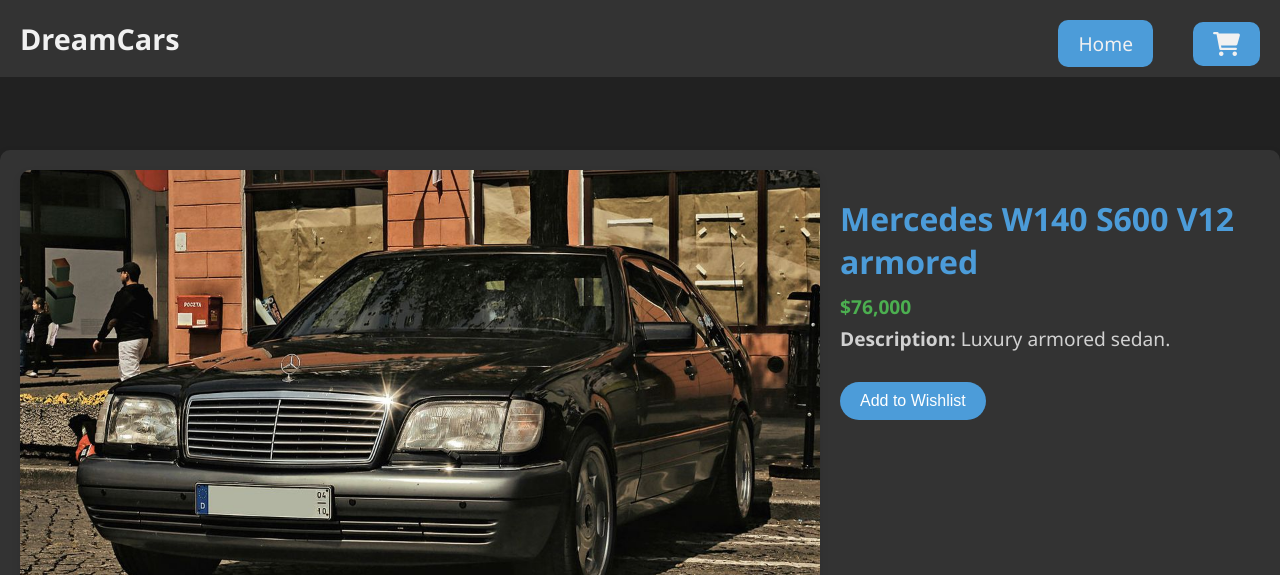
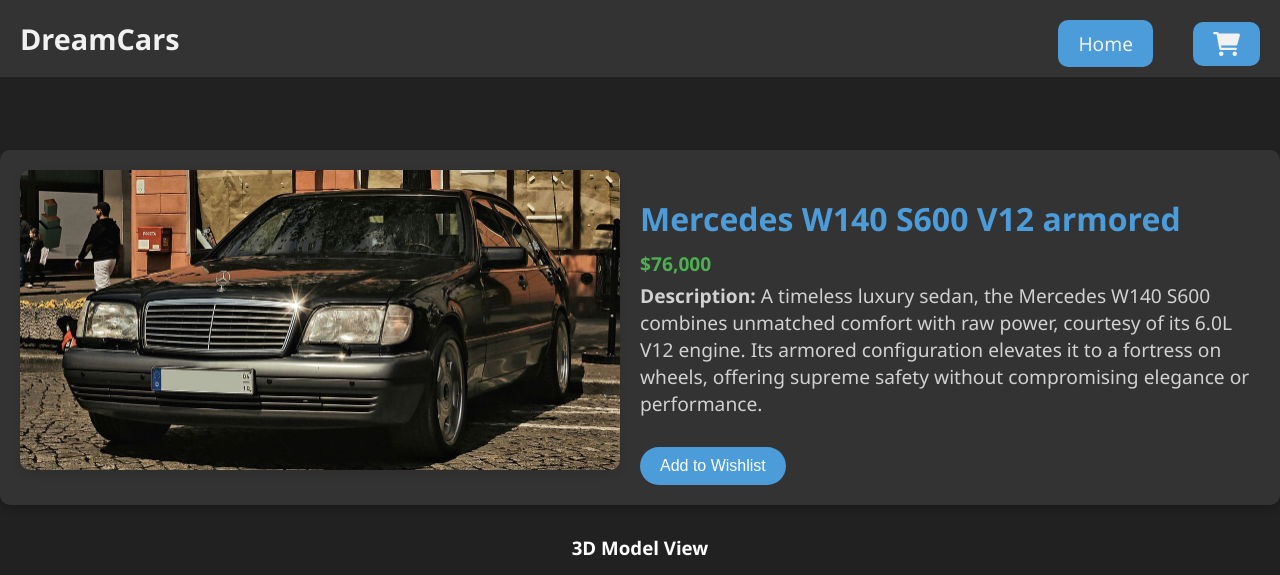
Before and after one commit to GGlGioGio/Dreamcars, a Flask app: page /car/1 in a window 1280 px wide. Shown: the top 575 px of the page. Run offline with Flask 3, Linux system fonts and the light colour scheme.

Commit message:
Added 3d moddels

```diff
--- a/app.py
+++ b/app.py
@@ -4,12 +4,12 @@
 app.secret_key = 'secret_key'
 
 cars = [
-    {"id": 1, "name": "Mercedes W140 S600 V12 armored", "price": "$76,000", "image": "MercedesW140.jpg", "description": "Luxury armored sedan."},
-    {"id": 2, "name": "Mercedes-Benz G 63 AMG BRABUS 800", "price": "$600,000", "image": "MercedecG.jpg", "description": "Powerful SUV tuned by BRABUS."},
-    {"id": 3, "name": "BMW E38", "price": "$15,999", "image": "bmwE38.jpg", "description": "Classic luxury sedan."},
-    {"id": 4, "name": "BMW M5", "price": "$120,999", "image": "bmwm5.png", "description": "Ultimate sports sedan."},
-    {"id": 5, "name": "Audi RS6", "price": "$174,999", "image": "audirs6.png", "description": "High-performance station wagon."},
-    {"id": 6, "name": "Audi Q7", "price": "$100,000", "image": "audiq7.png", "description": "Luxurious family SUV."}
+    {"id": 1, "name": "Mercedes W140 S600 V12 armored", "price": "$76,000", "image": "MercedesW140.jpg", "description": "A timeless luxury sedan, the Mercedes W140 S600 combines unmatched comfort with raw power, courtesy of its 6.0L V12 engine. Its armored configuration elevates it to a fortress on wheels, offering supreme safety without compromising elegance or performance.", "3d_model": "https://sketchfab.com/models/ad9650076f4c491eb90d65ccb1378b9a/embed"},
+    {"id": 2, "name": "Mercedes Benz G-class", "price": "$141,000", "image": "MercedecG.jpg", "description": "An icon of rugged sophistication, the Mercedes-Benz G-Class blends off-road capability with luxury refinement. Its bold design, all-terrain prowess, and premium interior make it a symbol of power and prestige.", "3d_model": "https://sketchfab.com/models/93c823b00afb48538f748ba1518c9ca4/embed"},
+    {"id": 3, "name": "BMW E38", "price": "$15,999", "image": "bmwE38.jpg", "description": "A masterpiece of executive luxury, the BMW E38 redefines driving pleasure with its graceful design, advanced technology, and dynamic performance. It’s a true testament to BMW’s commitment to innovation and elegance.", "3d_model": "https://sketchfab.com/models/e21870678bea4ab4a36796aa7f3c68df/embed"},
+    {"id": 4, "name": "BMW M5", "price": "$120,999", "image": "bmwm5.png", "description": "The ultimate sports sedan, the BMW M5 delivers breathtaking performance with precision engineering. Its aggressive styling and adrenaline-inducing power make it a legend on both road and track.", "3d_model": "https://sketchfab.com/models/cb9d2b4972e746268a82f3106a7a9154/embed"},
+    {"id": 5, "name": "Audi RS6", "price": "$174,999", "image": "audirs6.png", "description": "The Audi RS6 is the epitome of versatility and performance, combining the practicality of a wagon with the heart of a high-performance sports car. Its striking design and blistering speed make it a true icon.", "3d_model": "https://sketchfab.com/models/0486a4dcf674496b9873b4ae12c9759d/embed"},
+    {"id": 6, "name": "Audi Q7", "price": "$100,000", "image": "audiq7.png", "description": "Sophisticated and versatile, the Audi Q7 is a luxury SUV designed for every journey. With advanced technology, premium comfort, and confident handling, it embodies the perfect balance of style and substance.", "3d_model": "https://sketchfab.com/models/8a47a3195b6446d581b3c657ef0448ac/embed"}
 ]
 
 @app.route('/')
--- a/static/style.css
+++ b/static/style.css
@@ -177,9 +177,7 @@
 
 .car-details {
     display: flex;
-    flex-wrap: wrap;
-    justify-content: center;
-    align-items: flex-start;
+    flex-direction: row;
     gap: 20px;
     margin-top: 80px;
     padding: 20px;
@@ -188,9 +186,10 @@
     box-shadow: 0 4px 8px rgba(0, 0, 0, 0.2);
 }
 
+
 .car-image img {
-    width: 800px;
-    height: 500px;
+    width: 600px;
+    height: 300px;
     object-fit: cover;
     border-radius: 10px;
     box-shadow: 0 4px 8px rgba(0, 0, 0, 0.1);
@@ -227,6 +226,8 @@
     border-radius: 25px;
     cursor: pointer;
     transition: background-color 0.3s;
+    display: inline-block;
+    margin-top: 10px;
 }
 
 .buttons .button:hover {
@@ -365,3 +366,14 @@
         grid-template-columns: 1fr;
     }
 }
+
+
+.car-3d-model {
+    margin-top: 30px;
+    text-align: center;
+}
+
+.sketchfab-embed-wrapper iframe {
+    width: 100%;
+    height: 600px;
+}
--- a/templates/car_details.html
+++ b/templates/car_details.html
@@ -17,5 +17,14 @@
             </form>
         </div>
     </div>
+</div>
 
+{% if car['3d_model'] %}
+<div class="car-3d-model">
+    <h3>3D Model View</h3>
+    <div class="sketchfab-embed-wrapper">
+        <iframe title="{{ car['name'] }}" frameborder="0" allowfullscreen mozallowfullscreen="true" webkitallowfullscreen="true" allow="autoplay; fullscreen; xr-spatial-tracking" xr-spatial-tracking execution-while-out-of-viewport execution-while-not-rendered web-share src="{{ car['3d_model'] }}"></iframe>
+    </div>
+</div>
+{% endif %}
 {% endblock %}
```
Also changed, not shown: README.md (deleted), static/MercedecG.jpg.
